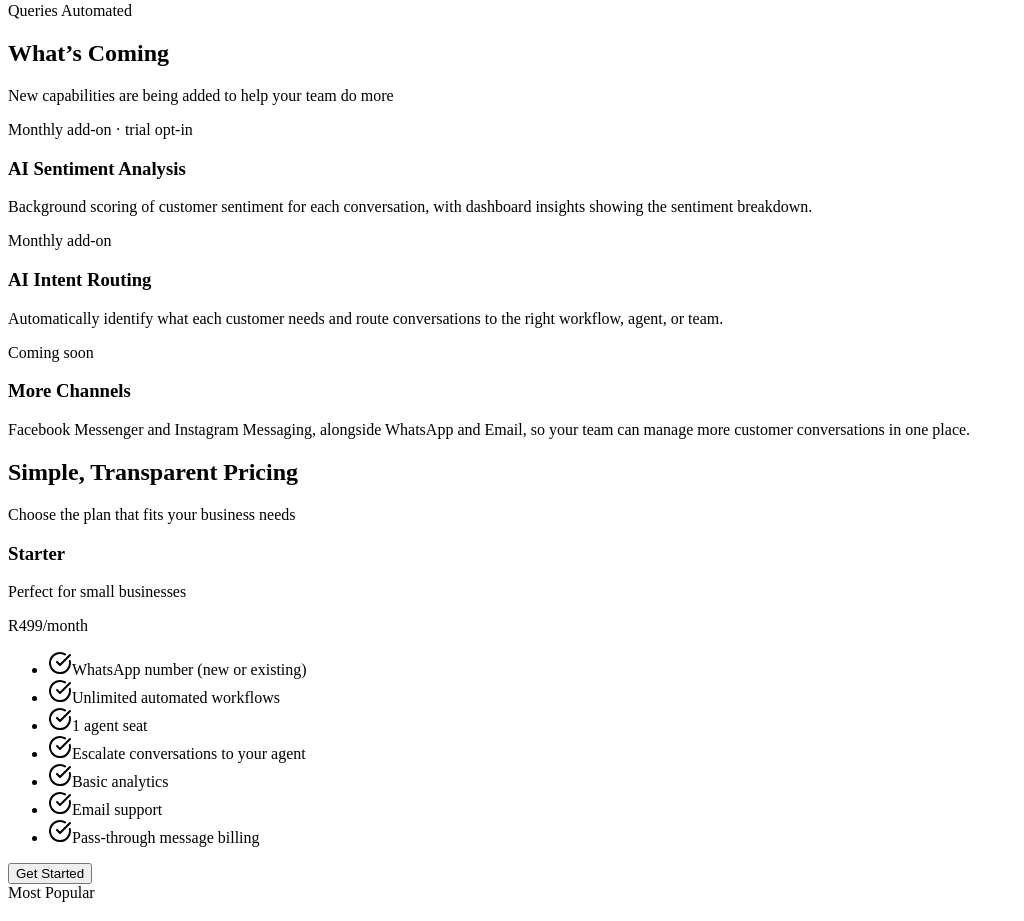
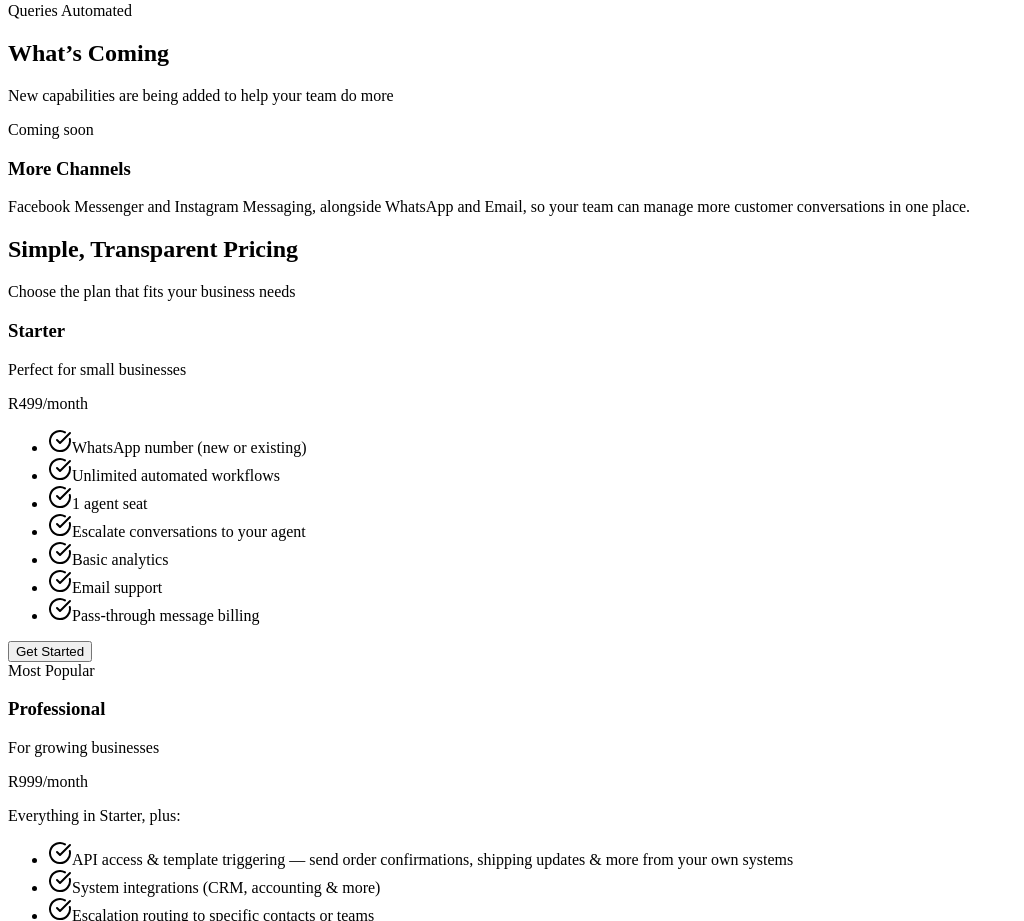
Before and after one commit to int-maxd/kwikchat, a React (Vite) app in the folder client/: page / in a window 1280 px wide. Shown: the part 2686-3607 px from the top of the page, without its empty margins (0-1024 px from the left). Built offline with nearby package versions, Linux system fonts and the light colour scheme; no server answers.

Commit message:
Remove unused code from Home page
Replit-Commit-Author: Agent

```diff
--- a/client/src/pages/Home.tsx
+++ b/client/src/pages/Home.tsx
@@ -534,31 +534,7 @@ export default function Home() {
               <p className="text-xl text-gray-600">New capabilities are being added to help your team do more</p>
             </div>
 
-            <div className="grid md:grid-cols-2 gap-6 max-w-4xl mx-auto">
-              <Card data-testid="card-coming-sentiment-analysis">
-                <CardContent className="pt-6">
-                  <span className="inline-flex bg-green-100 text-green-700 px-3 py-1 rounded-full text-xs font-semibold uppercase tracking-wide mb-4">
-                    Monthly add-on · trial opt-in
-                  </span>
-                  <h3 className="text-xl font-semibold mb-2">AI Sentiment Analysis</h3>
-                  <p className="text-gray-600">
-                    Background scoring of customer sentiment for each conversation, with dashboard insights showing the sentiment breakdown.
-                  </p>
-                </CardContent>
-              </Card>
-
-              <Card data-testid="card-coming-intent-routing">
-                <CardContent className="pt-6">
-                  <span className="inline-flex bg-green-100 text-green-700 px-3 py-1 rounded-full text-xs font-semibold uppercase tracking-wide mb-4">
-                    Monthly add-on
-                  </span>
-                  <h3 className="text-xl font-semibold mb-2">AI Intent Routing</h3>
-                  <p className="text-gray-600">
-                    Automatically identify what each customer needs and route conversations to the right workflow, agent, or team.
-                  </p>
-                </CardContent>
-              </Card>
-
+            <div className="max-w-xl mx-auto">
               <Card data-testid="card-coming-more-channels">
                 <CardContent className="pt-6">
                   <span className="inline-flex bg-slate-100 text-slate-700 px-3 py-1 rounded-full text-xs font-semibold uppercase tracking-wide mb-4">
```
